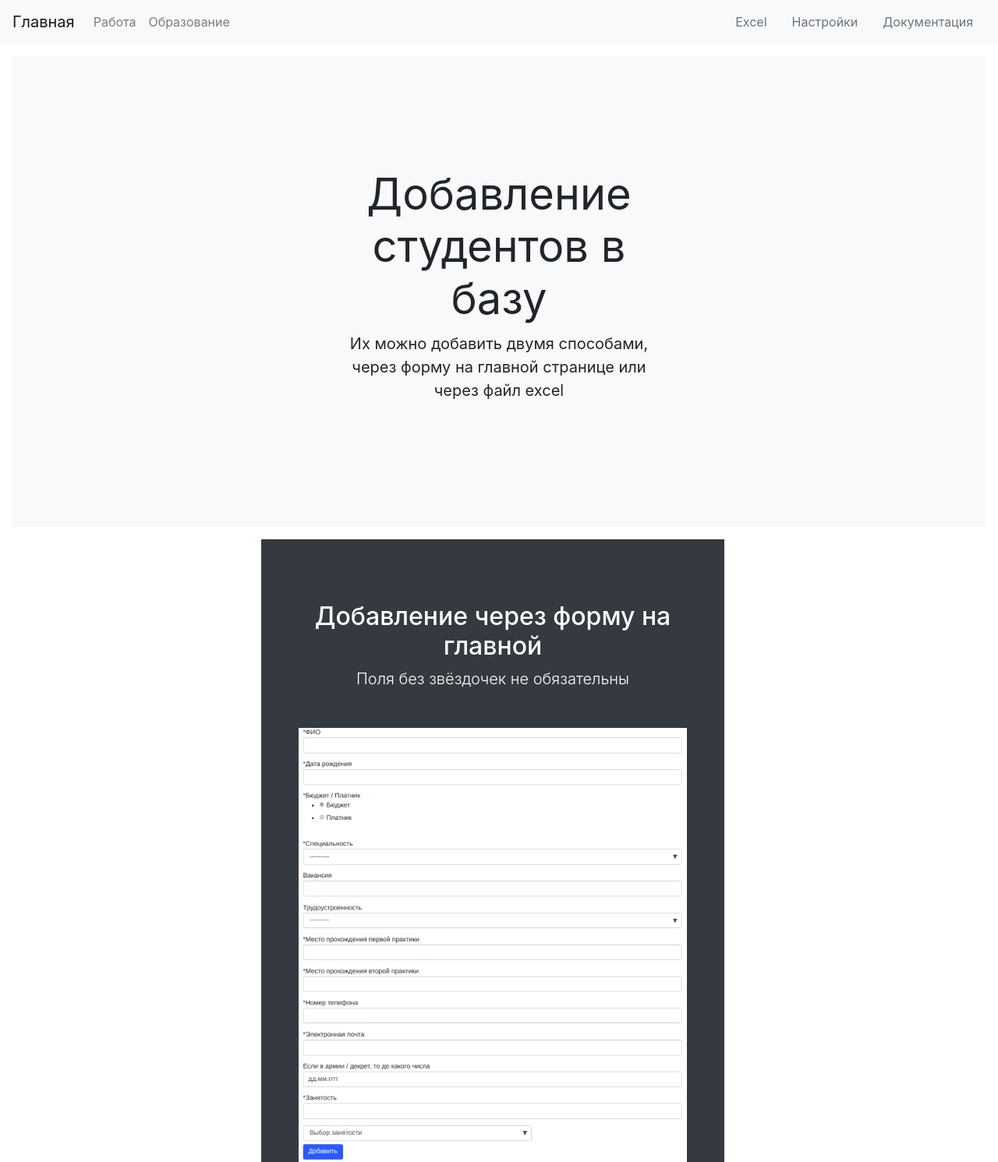
After one commit to wolf553055/practice, a Django app: page /students_base/documentation/ in a window 1280 px wide. The commit adds this page. Shown: the whole page at 78% size. Run offline with Django 3.2, Linux system fonts and the light colour scheme; some libraries are stand-ins or nearby versions.

Commit message:
Added dir static and documentation page

```diff
--- a/students_base/templates/base_generic.html
+++ b/students_base/templates/base_generic.html
@@ -22,6 +22,7 @@
   <div class="form-inline">
     <a class="nav-item nav-link text-muted" href="" data-toggle="modal" data-target="#ExcelModel">Excel</a>
     <a class="nav-item nav-link text-muted" href="{% url 'settings' %}">Настройки</a>
+    <a class="nav-item nav-link text-muted" href="{% url 'documentation' %}">Документация</a>
   </div>
 </nav>
 {% block content %} {% endblock %}
--- /dev/null
+++ b/students_base/templates/documentation.html
@@ -0,0 +1,27 @@
+{% extends "base_generic.html" %}
+
+{% block title %}
+<title>{{ title }}</title>
+{% endblock %}
+
+{% block content %}
+{% load static %}
+
+<div class="position-relative overflow-hidden p-3 p-md-5 m-md-3 text-center bg-light">
+  <div class="col-md-5 p-lg-5 mx-auto my-5">
+    <h1 class="display-4 font-weight-normal">Добавление студентов в базу</h1>
+    <p class="lead font-weight-normal">Их можно добавить двумя способами, через форму на главной странице или через файл excel</p>
+  </div>
+</div>
+
+<div class="container w-50">
+  <div class="bg-dark mr-md-3 pt-3 px-3 pt-md-5 px-md-5 text-center text-white overflow-hidden">
+    <div class="my-3 py-3">
+      <h2 class="display-5">Добавление через форму на главной</h2>
+      <p class="lead">Поля без звёздочек не обязательны</p>
+    </div>
+    <img src="{% static 'images/form.png' %}" class="img-fluid" alt="Responsive image">
+  </div>
+</div>
+
+{% endblock %}
--- a/students_base/urls.py
+++ b/students_base/urls.py
@@ -1,3 +1,4 @@
+from django.contrib.staticfiles.urls import staticfiles_urlpatterns
 from django.urls import path
 from .views import *
 
@@ -17,5 +18,8 @@ urlpatterns = [
     path('export/xls/', export_students_xls, name='export_students_xls'),
     path('education/add_group', AddGroup.as_view(), name='add_group'),
     path('import/xls/', import_students_excel, name='import_students_excel'),
-    path('settings/', Settings.as_view(), name='settings')
+    path('settings/', Settings.as_view(), name='settings'),
+    path('documentation/', Documentation.as_view(), name='documentation')
 ]
+
+urlpatterns += staticfiles_urlpatterns()
--- a/students_base/views.py
+++ b/students_base/views.py
@@ -277,7 +277,8 @@ def import_students_excel(request):
         for rownum in range(sheet.nrows):
             student = Job()
             student.fio = sheet.row_values(rownum)[0]
-            student.release_year = datetime.datetime(*xlrd.xldate_as_tuple(sheet.row_values(rownum)[1], file_import.datemode)).strftime('%d.%m.%Y')
+            student.release_year = datetime.datetime(
+                *xlrd.xldate_as_tuple(sheet.row_values(rownum)[1], file_import.datemode)).strftime('%d.%m.%Y')
             student.budget = sheet.row_values(rownum)[2]
             student.practice_one = sheet.row_values(rownum)[3]
             student.practice_two = sheet.row_values(rownum)[4]
@@ -329,3 +330,13 @@ class Settings(View):
                 person.color = employment.color
                 person.save()
             return redirect('/students_base/settings/')
+
+
+class Documentation(View):
+    template = "documentation.html"
+
+    def get(self, request):
+        context = {
+            'title': 'Документация',
+        }
+        return render(request, self.template, context)
```
Also changed, not shown: static/images/form.png (added).
